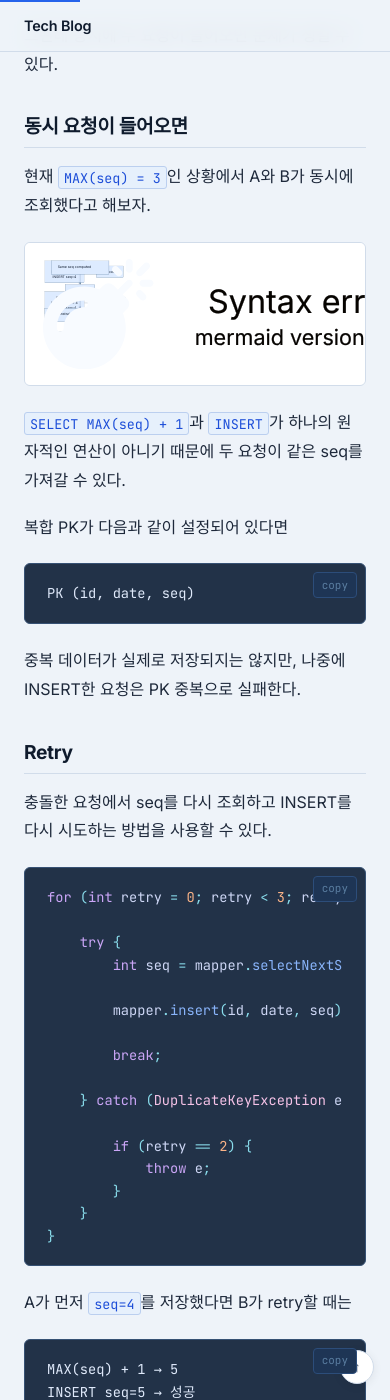
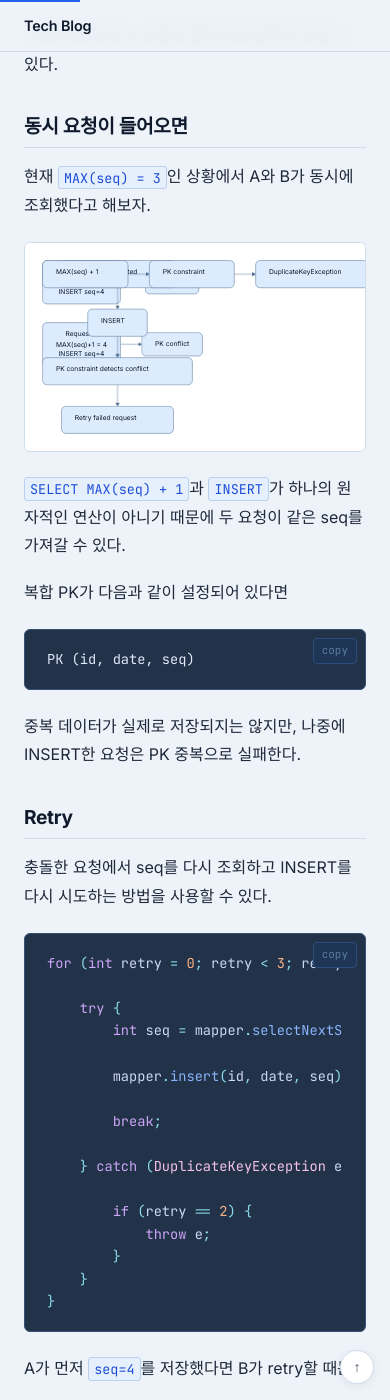
Before and after one commit to jw3418/jw3418.github.io, a Jekyll site: the page built from _posts/2026-08-12-max-seq-concurrency.md, in a window 390 px wide and 1400 px high, scrolled down 666 px. Built offline with Jekyll 4.4.1, drawn with Linux system fonts in a browser that asks for light colours.

Commit message:
fix: polish Mermaid diagrams and layout

````diff
--- a/_posts/2026-08-12-max-seq-concurrency.md
+++ b/_posts/2026-08-12-max-seq-concurrency.md
@@ -34,8 +34,8 @@ A / 20260812 / 3
 
 ```mermaid
 flowchart LR
-    A1["Request A<br/>MAX(seq)+1 = 4<br/>INSERT seq=4"] --> A2[Success]
-    B1["Request B<br/>MAX(seq)+1 = 4<br/>INSERT seq=4"] --> B2[PK conflict]
+    A1["Request A<br/>MAX(seq)+1 = 4<br/>INSERT seq=4"] --> A2["Success"]
+    B1["Request B<br/>MAX(seq)+1 = 4<br/>INSERT seq=4"] --> B2["PK conflict"]
 ```
 
 `SELECT MAX(seq) + 1`과 `INSERT`가 하나의 원자적인 연산이 아니기 때문에 두 요청이 같은 seq를 가져갈 수 있다.
@@ -92,9 +92,9 @@ INSERT seq=5 → 성공
 
 ```mermaid
 flowchart TD
-  S1[Same seq computed] --> S2[INSERT]
-  S2 --> S3[PK constraint detects conflict]
-  S3 --> S4[Retry failed request]
+    S1["Same seq computed"] --> S2["INSERT"]
+    S2 --> S3["PK constraint detects conflict"]
+    S3 --> S4["Retry failed request"]
 ```
 
 방식으로 충돌 이후에 복구한다.
@@ -140,10 +140,10 @@ A / 20260813 → 1, 2, 3 ...
 
 ```mermaid
 flowchart LR
-    C1[MAX(seq) + 1] --> C2[PK constraint]
-    C2 --> C3[DuplicateKeyException]
-    C3 --> C4[Re-read seq]
-    C4 --> C5[Retry]
+    C1["MAX(seq) + 1"] --> C2["PK constraint"]
+    C2 --> C3["DuplicateKeyException"]
+    C3 --> C4["Re-read seq"]
+    C4 --> C5["Retry"]
 ```
 
 구조라고 볼 수 있다.
--- a/assets/css/main.css
+++ b/assets/css/main.css
@@ -402,7 +402,8 @@ body {
 
 /* Mermaid diagrams */
 .post-content .mermaid {
-  margin: 1.375rem 0;
+  width: calc(100% + 1.5rem);
+  margin: 1.375rem -0.75rem;
   padding: 1rem 1.125rem;
   background: #FFFFFF;
   border: 1px solid var(--border);
@@ -417,7 +418,42 @@ body {
   height: auto !important;
 }
 
+.post-content .mermaid svg text {
+  font-family: var(--font-ui) !important;
+  font-size: 15px !important;
+}
+
+.post-content .mermaid svg .node rect,
+.post-content .mermaid svg .node polygon,
+.post-content .mermaid svg .cluster rect,
+.post-content .mermaid svg .actor line,
+.post-content .mermaid svg .actor rect,
+.post-content .mermaid svg .actor polygon {
+  rx: 10;
+  ry: 10;
+  stroke-width: 1.5px;
+}
+
+.post-content .mermaid svg .edgePath path,
+.post-content .mermaid svg .messageLine0,
+.post-content .mermaid svg .messageLine1,
+.post-content .mermaid svg .actor-line {
+  stroke-width: 1.5px;
+}
+
+.post-content .mermaid svg .label text,
+.post-content .mermaid svg .noteText,
+.post-content .mermaid svg .actor {
+  font-family: var(--font-ui) !important;
+}
+
 @media (max-width: 760px) {
+  .post-content .mermaid {
+    width: 100%;
+    margin: 1.375rem 0;
+    padding: 0.875rem;
+  }
+
   .post-content .mermaid svg {
     min-width: 520px;
   }
--- a/assets/js/main.js
+++ b/assets/js/main.js
@@ -106,7 +106,15 @@
       htmlLabels: true,
       useMaxWidth: false,
       nodeSpacing: 42,
-      rankSpacing: 48
+      rankSpacing: 48,
+      curve: 'basis'
+    },
+    sequence: {
+      useMaxWidth: false,
+      actorMargin: 55,
+      boxMargin: 14,
+      messageMargin: 34,
+      noteMargin: 10
     },
     themeVariables: {
       primaryColor: '#DDEBFF',
@@ -116,6 +124,8 @@
       secondaryColor: '#EEF5FF',
       tertiaryColor: '#F8FBFF',
       background: '#FFFFFF',
+      fontSize: '15px',
+      borderRadius: '8px',
       fontFamily: 'Inter, sans-serif'
     }
   });
````
